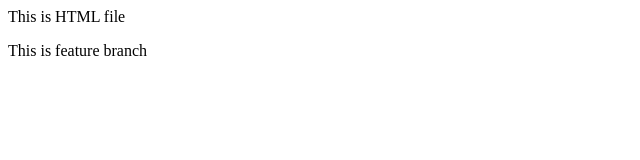
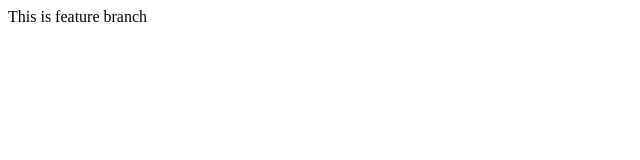
Before and after one commit to Swapnil-Dhamal/LocalRepo, a plain HTML site: page index.html in a window 1280 px wide. Shown: the whole page, without its empty margins (0-640 px from the left). Drawn offline with Linux system fonts and the light colour scheme.

Commit message:
index file

```diff
--- a/index.html
+++ b/index.html
@@ -1,2 +1,2 @@
-<p>This is HTML file</p>
+
 <p>This is feature branch</p>
```
